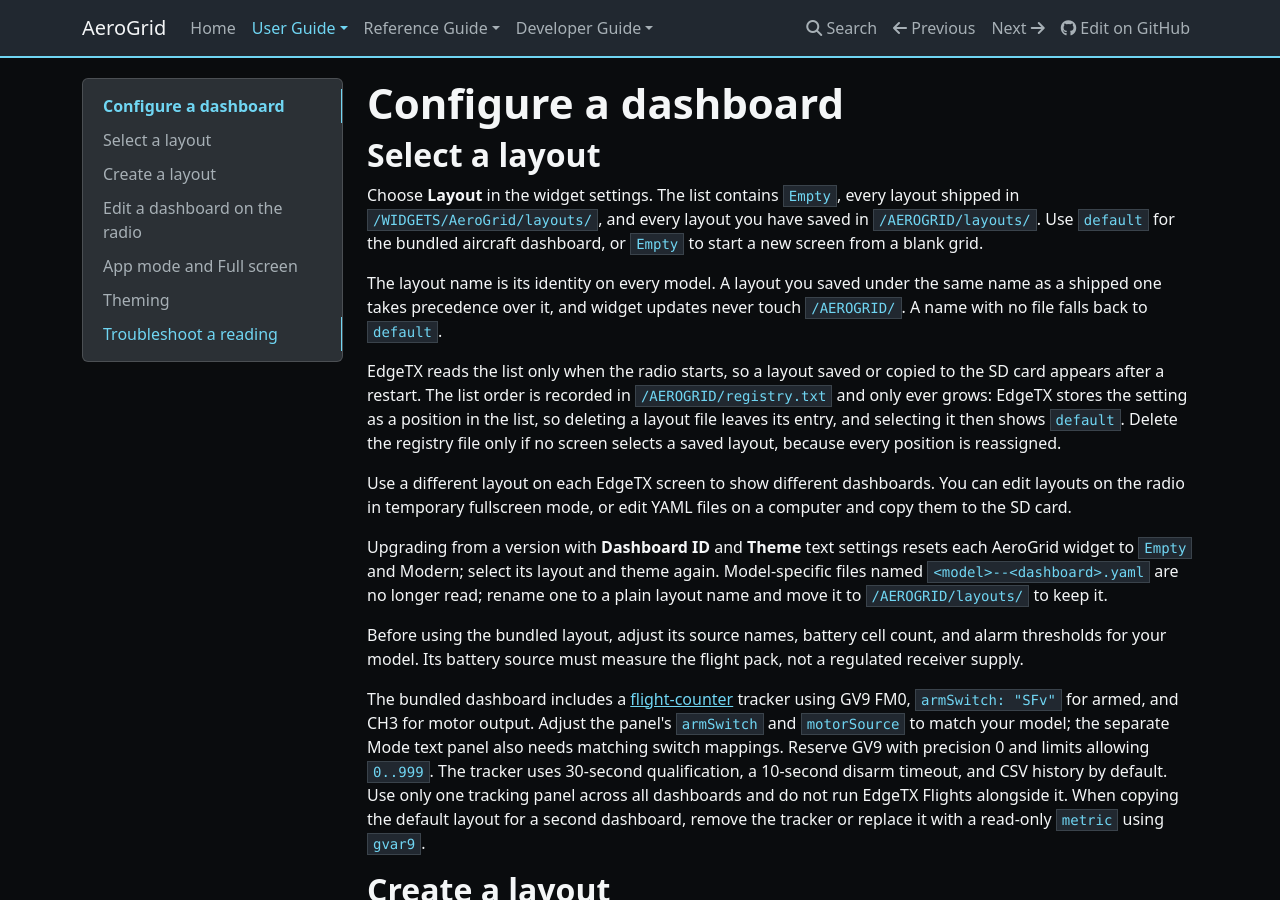
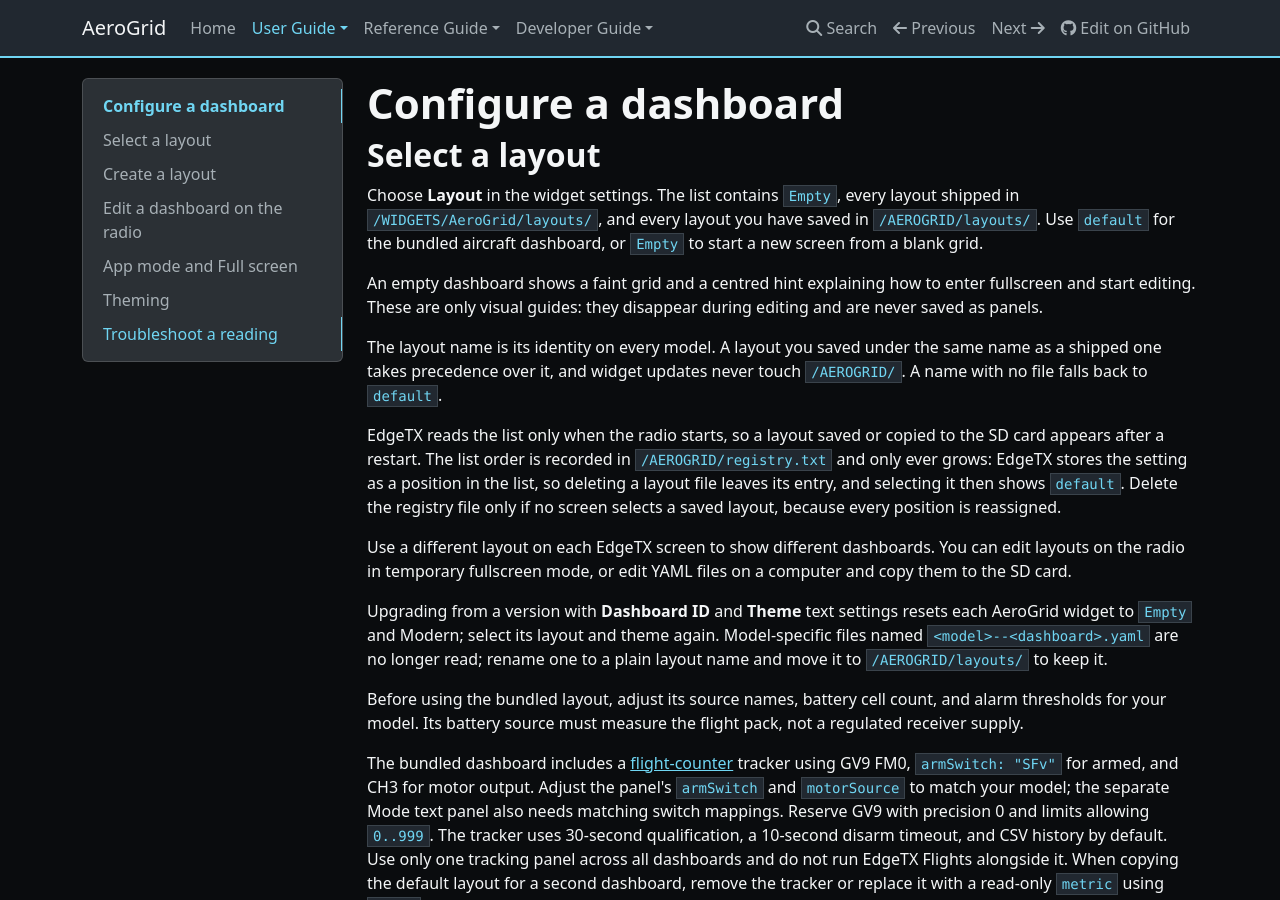
Before and after one commit to thomaskistler/aero-grid, an MkDocs documentation site: the page built from docs/user-guide/dashboards.md, in a window 1280 px wide and 900 px high. Built offline with MkDocs 1.6.1, drawn with Linux system fonts in a browser that asks for light colours; nearby versions of some CDN libraries.

Commit message:
Show guidance and a faint grid on empty dashboards
Co-authored-by: Copilot App <223556219+Copilot@users.noreply.github.com>

```diff
--- a/docs/user-guide/dashboards.md
+++ b/docs/user-guide/dashboards.md
@@ -6,6 +6,10 @@ Choose **Layout** in the widget settings. The list contains `Empty`, every
 layout shipped in `/WIDGETS/AeroGrid/layouts/`, and every layout you have saved
 in `/AEROGRID/layouts/`. Use `default` for the bundled aircraft dashboard, or
 `Empty` to start a new screen from a blank grid.
+
+An empty dashboard shows a faint grid and a centred hint explaining how to
+enter fullscreen and start editing. These are only visual guides: they
+disappear during editing and are never saved as panels.
 
 The layout name is its identity on every model. A layout you saved under the
 same name as a shipped one takes precedence over it, and widget updates never
```
Also changed, not shown: 2 other files.
